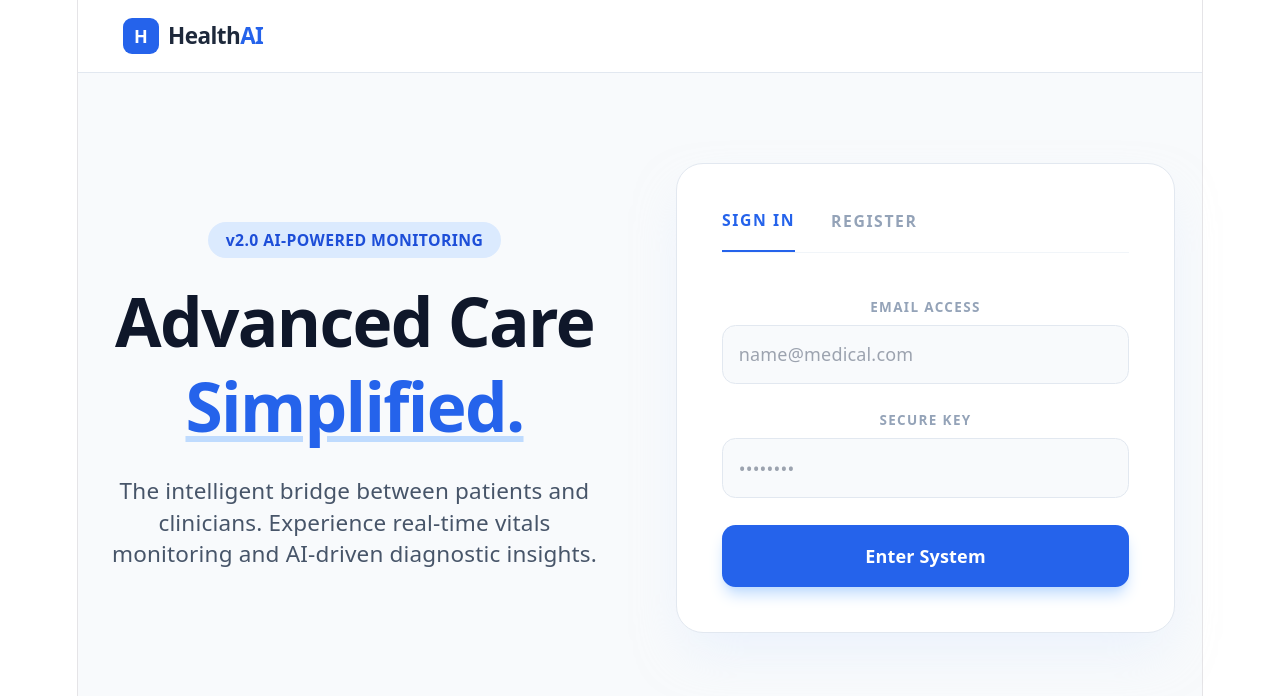
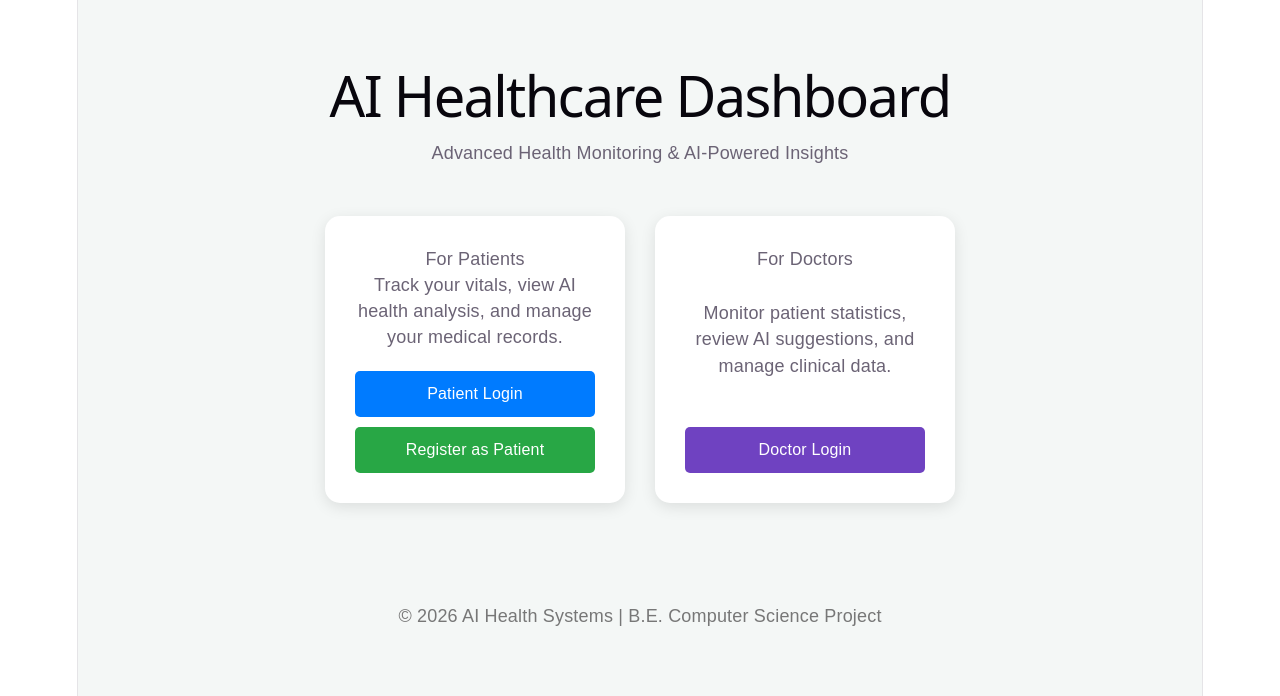
Before and after one commit to balaji1016-gif/HealthAI, a React (Vite) app in the folder healthcare-frontend/: page / in a window 1280 px wide. Shown: the top 696 px of the page. Built offline with nearby package versions, Linux system fonts and the light colour scheme.

Commit message:
Update Home.jsx

```diff
--- a/healthcare-frontend/src/pages/Home.jsx
+++ b/healthcare-frontend/src/pages/Home.jsx
@@ -1,115 +1,125 @@
-import React, { useState } from 'react';
+import React from 'react';
 import { useNavigate } from 'react-router-dom';
-import axios from 'axios';
 
 const Home = () => {
-  const [isLogin, setIsLogin] = useState(true);
-  const [email, setEmail] = useState('');
-  const [password, setPassword] = useState('');
-  const [role, setRole] = useState('PATIENT');
   const navigate = useNavigate();
 
-  const handleAuth = async (e) => {
-    e.preventDefault();
-    try {
-      const endpoint = isLogin ? 'login' : 'register';
-      const response = await axios.post(`https://healthai-nx8q.onrender.com/api/auth/${endpoint}`, { email, password, role });
+  return (
+    <div className="home-container" style={styles.container}>
+      <header style={styles.header}>
+        <h1>AI Healthcare Dashboard</h1>
+        <p>Advanced Health Monitoring & AI-Powered Insights</p>
+      </header>
 
-      if (isLogin) {
-        localStorage.setItem("user", JSON.stringify(response.data));
-        navigate(response.data.role === 'DOCTOR' ? '/doctor-dashboard' : '/patient-dashboard');
-      } else {
-        alert("Registration Successful");
-        setIsLogin(true);
-      }
-    } catch (error) {
-      alert("System Error: Please check backend connection.");
-    }
-  };
-
-  return (
-    <div className="min-h-screen bg-slate-50 font-sans text-slate-900">
-      {/* Top Bar */}
-      <nav className="bg-white border-b border-slate-200 px-10 py-4 flex justify-between items-center">
-        <div className="flex items-center gap-2">
-          <div className="w-8 h-8 bg-blue-600 rounded-lg flex items-center justify-center text-white font-bold">H</div>
-          <span className="text-xl font-bold tracking-tight text-slate-800">Health<span className="text-blue-600">AI</span></span>
-        </div>
-      </nav>
-
-      <div className="max-w-6xl mx-auto px-6 py-20 grid lg:grid-cols-2 gap-16 items-center">
-        {/* Left Side: Branding */}
-        <div className="space-y-6">
-          <span className="bg-blue-100 text-blue-700 px-4 py-1.5 rounded-full text-sm font-semibold tracking-wide">
-            v2.0 AI-POWERED MONITORING
-          </span>
-          <h1 className="text-6xl font-extrabold text-slate-900 leading-tight">
-            Advanced Care <br />
-            <span className="text-blue-600 underline decoration-blue-200">Simplified.</span>
-          </h1>
-          <p className="text-xl text-slate-600 max-w-md">
-            The intelligent bridge between patients and clinicians. Experience real-time vitals monitoring and AI-driven diagnostic insights.
-          </p>
+      <div style={styles.cardContainer}>
+        {/* Patient Card */}
+        <div style={styles.card}>
+          <h3>For Patients</h3>
+          <p>Track your vitals, view AI health analysis, and manage your medical records.</p>
+          <div style={styles.buttonGroup}>
+            <button
+              onClick={() => navigate('/login')}
+              style={styles.loginBtn}
+            >
+              Patient Login
+            </button>
+            <button
+              onClick={() => navigate('/register')}
+              style={styles.registerBtn}
+            >
+              Register as Patient
+            </button>
+          </div>
         </div>
 
-        {/* Right Side: Auth Card */}
-        <div className="bg-white border border-slate-200 shadow-2xl shadow-blue-100/50 rounded-3xl p-10">
-          <div className="flex gap-8 mb-10 border-b border-slate-100">
-            {['SIGN IN', 'REGISTER'].map((tab, idx) => (
-              <button
-                key={tab}
-                onClick={() => setIsLogin(idx === 0)}
-                className={`pb-4 text-sm font-bold tracking-widest transition-all ${
-                  (isLogin && idx === 0) || (!isLogin && idx === 1)
-                  ? 'text-blue-600 border-b-2 border-blue-600'
-                  : 'text-slate-400 hover:text-slate-600'
-                }`}
-              >
-                {tab}
-              </button>
-            ))}
+        {/* Doctor Card */}
+        <div style={styles.card}>
+          <h3>For Doctors</h3>
+          <p>Monitor patient statistics, review AI suggestions, and manage clinical data.</p>
+          <div style={styles.buttonGroup}>
+            <button
+              onClick={() => navigate('/login')}
+              style={styles.doctorBtn}
+            >
+              Doctor Login
+            </button>
+            {/* Typically doctors are registered by admins, but you can add a link here if needed */}
           </div>
-
-          <form onSubmit={handleAuth} className="space-y-6">
-            {!isLogin && (
-              <div>
-                <label className="block text-xs font-bold text-slate-400 mb-2 uppercase tracking-widest">Identify As</label>
-                <select
-                  onChange={(e) => setRole(e.target.value)}
-                  className="w-full bg-slate-50 border border-slate-200 p-3.5 rounded-xl outline-none focus:ring-2 focus:ring-blue-500/20 focus:border-blue-600 transition-all"
-                >
-                  <option value="PATIENT">Patient (User)</option>
-                  <option value="DOCTOR">Doctor (Clinician)</option>
-                </select>
-              </div>
-            )}
-
-            <div>
-              <label className="block text-xs font-bold text-slate-400 mb-2 uppercase tracking-widest">Email Access</label>
-              <input
-                type="email" placeholder="name@medical.com" required
-                onChange={(e) => setEmail(e.target.value)}
-                className="w-full bg-slate-50 border border-slate-200 p-3.5 rounded-xl outline-none focus:ring-2 focus:ring-blue-500/20 focus:border-blue-600 transition-all"
-              />
-            </div>
-
-            <div>
-              <label className="block text-xs font-bold text-slate-400 mb-2 uppercase tracking-widest">Secure Key</label>
-              <input
-                type="password" placeholder="••••••••" required
-                onChange={(e) => setPassword(e.target.value)}
-                className="w-full bg-slate-50 border border-slate-200 p-3.5 rounded-xl outline-none focus:ring-2 focus:ring-blue-500/20 focus:border-blue-600 transition-all"
-              />
-            </div>
-
-            <button type="submit" className="w-full bg-blue-600 text-white py-4 rounded-xl font-bold shadow-lg shadow-blue-200 hover:bg-blue-700 hover:-translate-y-0.5 transition-all">
-              {isLogin ? 'Enter System' : 'Create Account'}
-            </button>
-          </form>
         </div>
       </div>
+
+      <footer style={styles.footer}>
+        <p>&copy; 2026 AI Health Systems | B.E. Computer Science Project</p>
+      </footer>
     </div>
   );
 };
 
+// Simple Inline Styles for the Demo
+const styles = {
+  container: {
+    fontFamily: 'Arial, sans-serif',
+    textAlign: 'center',
+    padding: '50px 20px',
+    backgroundColor: '#f4f7f6',
+    minHeight: '100vh'
+  },
+  header: {
+    marginBottom: '50px'
+  },
+  cardContainer: {
+    display: 'flex',
+    justifyContent: 'center',
+    gap: '30px',
+    flexWrap: 'wrap'
+  },
+  card: {
+    background: 'white',
+    padding: '30px',
+    borderRadius: '15px',
+    boxShadow: '0 4px 15px rgba(0,0,0,0.1)',
+    width: '300px',
+    display: 'flex',
+    flexDirection: 'column',
+    justifyContent: 'space-between'
+  },
+  buttonGroup: {
+    display: 'flex',
+    flexDirection: 'column',
+    gap: '10px',
+    marginTop: '20px'
+  },
+  loginBtn: {
+    padding: '10px',
+    backgroundColor: '#007bff',
+    color: 'white',
+    border: 'none',
+    borderRadius: '5px',
+    cursor: 'pointer',
+    fontSize: '16px'
+  },
+  registerBtn: {
+    padding: '10px',
+    backgroundColor: '#28a745',
+    color: 'white',
+    border: 'none',
+    borderRadius: '5px',
+    cursor: 'pointer',
+    fontSize: '16px'
+  },
+  doctorBtn: {
+    padding: '10px',
+    backgroundColor: '#6f42c1',
+    color: 'white',
+    border: 'none',
+    borderRadius: '5px',
+    cursor: 'pointer',
+    fontSize: '16px'
+  },
+  footer: {
+    marginTop: '100px',
+    color: '#777'
+  }
+};
+
 export default Home;
```
